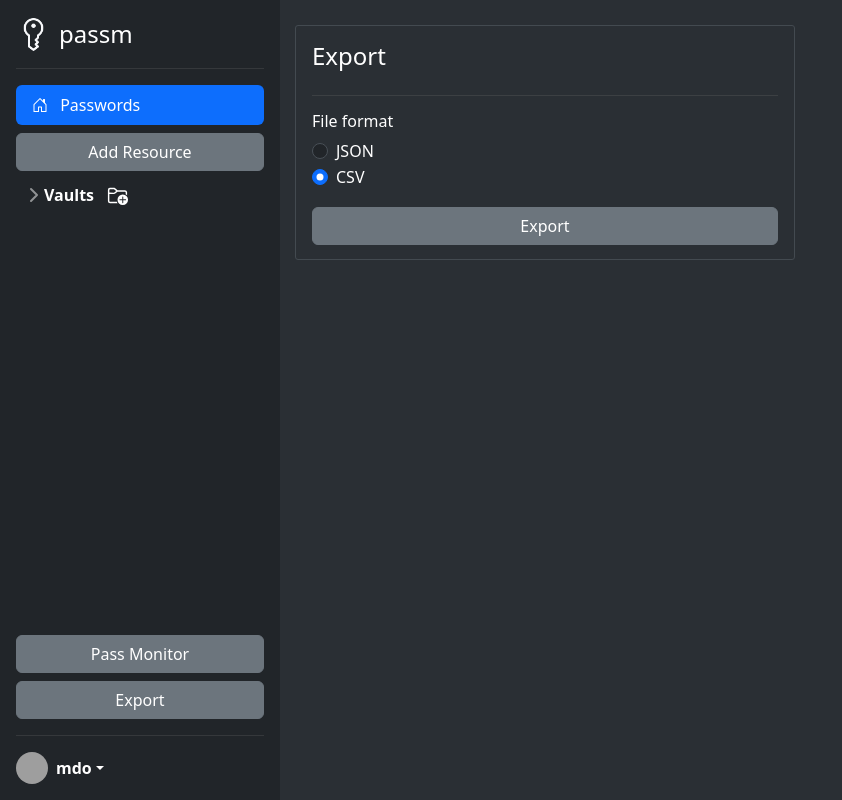
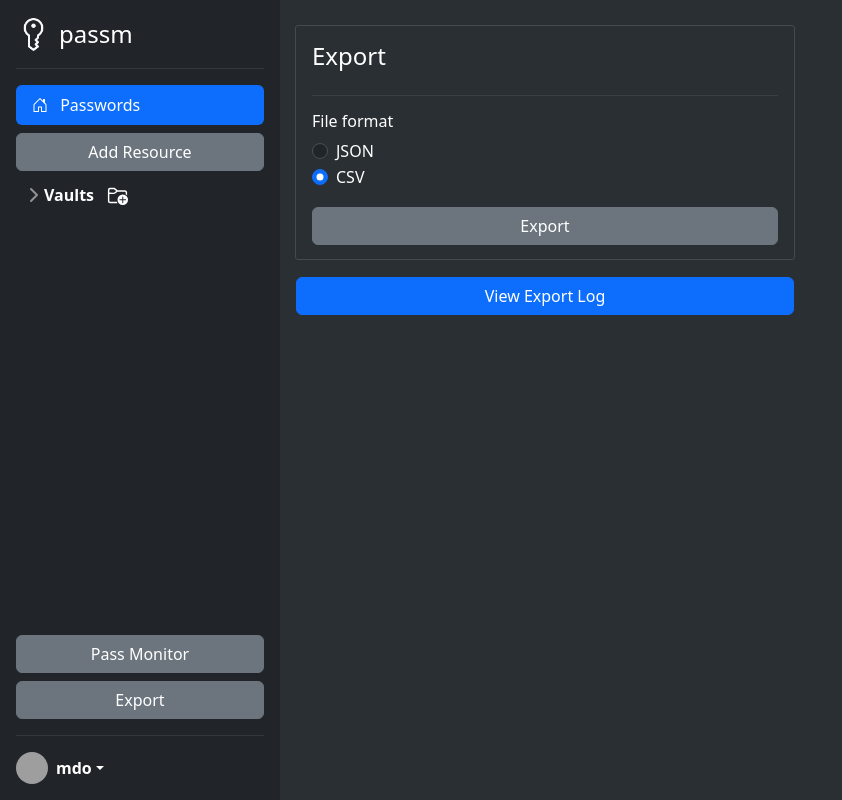
Before and after one commit to nikita-h1s/password-manager, a Flask app: template passm/templates/export.html in a window 1280 px wide. Shown: the whole page, without its empty margins (0-842 px from the left). Run offline with Flask 3, Linux system fonts and the light colour scheme; the template is opened without the code that fills it: most values are stand-ins (such as "Sample title", 1, 10 or a date in 2020); grey boxes are pictures that could not be loaded.

Commit message:
Include export log functionality
Added a common modal macro, which can be used to pass in different
templates to display data. Implemented viewing logs of resource export.

```diff
--- a/passm/static/js/main.js
+++ b/passm/static/js/main.js
@@ -263,7 +263,6 @@ const togglePasswordVisibility = () => {
 const removeFlashMessages = () => {
     setTimeout(() => {
         const flashMessages = document.getElementsByClassName('flash-message');
-        console.log(flashMessages);
         if (flashMessages.length > 0) {
             Array.from(flashMessages).forEach((message) => {
                 message.remove();
--- a/passm/templates/export.html
+++ b/passm/templates/export.html
@@ -1,6 +1,9 @@
+{% from "modal.html" import modal %}
+
 {% extends "layout.html" %}
 {% block content %}
-<div class="export-group p-3 d-flex flex-column">
+<div class="d-flex flex-column export-group">
+    <div class="p-3 d-flex flex-column">
         <h4>Export</h4>
         <hr>
         <h6>File format</h6>
@@ -34,4 +37,21 @@
         {% endif %}
         {% endwith %}
     </div>
+    <!-- Button to trigger modal -->
+    <button type="button" class="btn btn-primary mt-3 ml-3" data-bs-toggle="modal" data-bs-target="#exportLogModal">
+      View Export Log
+    </button>
+
+    <!-- Modal -->
+
+    {{ modal(
+        id="exportLogModal",
+        body="export_log_body.html",
+        title="Export Log",
+        footer_buttons=[
+        {"type": "secondary", "label": "Close", "dismiss": True}
+        ],
+        log_data=log_data
+    ) }}
+</div>
 {% endblock content %}
--- /dev/null
+++ b/passm/templates/export_log_body.html
@@ -0,0 +1,11 @@
+<ul class="list-group">
+  {% for log in log_data %}
+  <li class="list-group-item">
+    <strong>Date:</strong> {{ log.export_date }} <br>
+    <strong>File Type:</strong> {{ log.file_type }} <br>
+    <strong>Exported Passwords:</strong> {{ log.num_of_exported_resources }}
+  </li>
+  {% else %}
+  <li class="list-group-item">No export logs found.</li>
+  {% endfor %}
+</ul>
--- /dev/null
+++ b/passm/templates/modal.html
@@ -0,0 +1,27 @@
+{% macro modal(id, body, title, footer_buttons=None, log_data=None) %}
+<div class="modal fade" id="{{ id }}" tabindex="-1" aria-labelledby="{{ id }}Label" aria-hidden="true">
+    <div class="modal-dialog modal-dialog-scrollable">
+        <div class="modal-content">
+            <div class="modal-header">
+                <h1 class="modal-title fs-5" id="{{ id }}Label">{{ title }}</h1>
+                <button type="button" class="btn-close" data-bs-dismiss="modal" aria-label="Close"></button>
+            </div>
+            <div class="modal-body">
+                {% include body %}
+            </div>
+            <div class="modal-footer">
+                {% if footer_buttons %}
+                {% for button in footer_buttons %}
+                <button type="button" class="btn btn-{{ button.type }}" {% if button.dismiss %} data-bs-dismiss="modal"
+                        {% endif %}>
+                    {{ button.label }}
+                </button>
+                {% endfor %}
+                {% else %}
+                <button type="button" class="btn btn-secondary" data-bs-dismiss="modal">Close</button>
+                {% endif %}
+            </div>
+        </div>
+    </div>
+</div>
+{% endmacro %}
--- a/passm/templates/passwords_list.html
+++ b/passm/templates/passwords_list.html
@@ -113,6 +113,10 @@
                         <div class="d-flex align-items-center">
                             <input class="resource-password form-control resource-info-input" name="password"
                                    type="password" value="examplePassword" disabled="">
+<!--                            <button type="button" class="btn btn-outline-secondary"-->
+<!--                                    aria-label="Show password history">-->
+<!--                                <i class="bi bi-clock-history"></i>-->
+                            </button>
                             <button type="button" class="btn btn-outline-secondary toggle-password-btn"
                                     aria-label="Toggle password visibility">
                                 <i class="bi bi-eye"></i>
```
Also changed, not shown: passm/routes.py (+54 -7 lines). Lines whose indentation alone changed are shown as unchanged.
